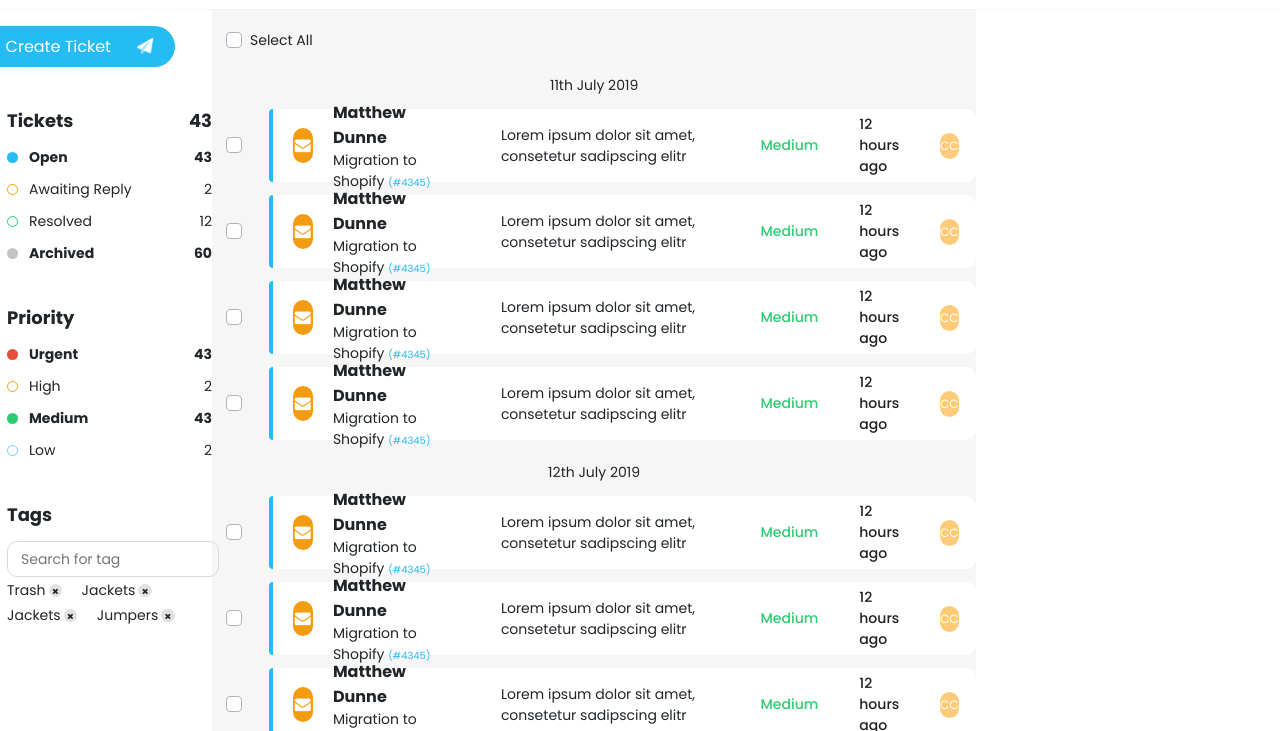
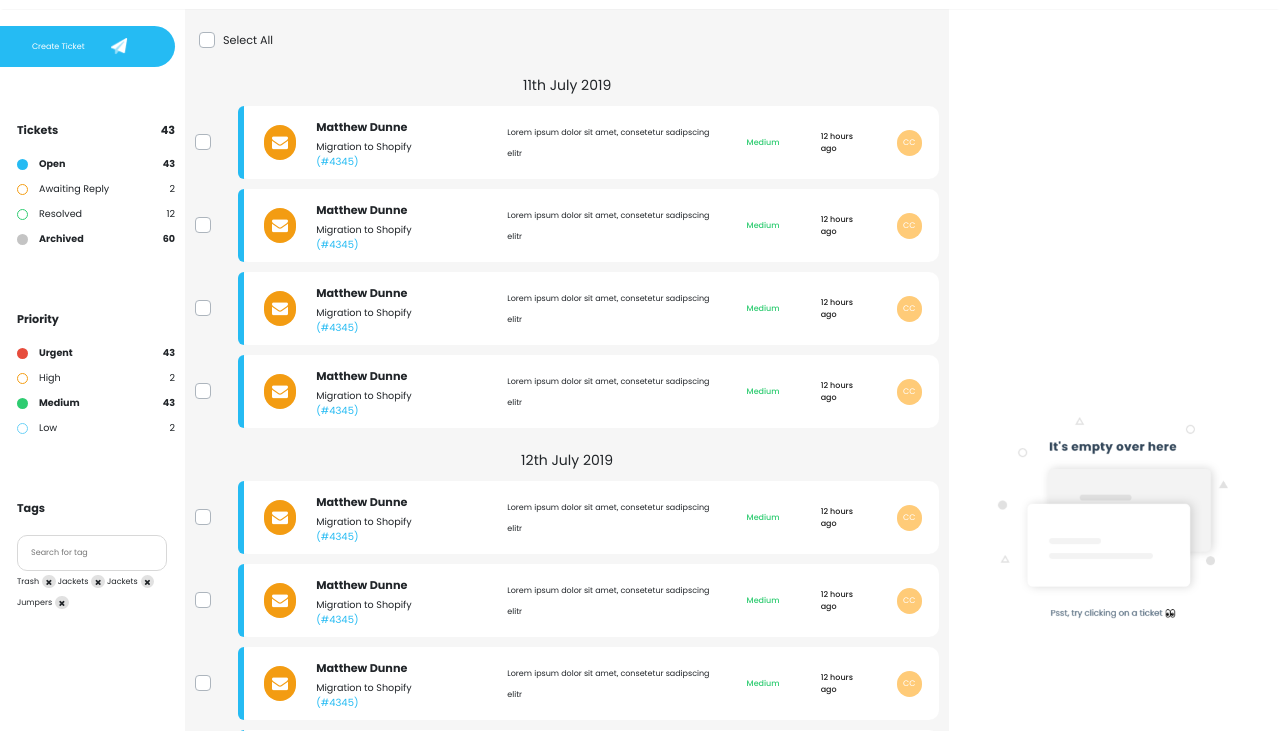
Before and after one commit to Nuptial/bootstrap4-sass-example, a website: page index.html in a window 1280 px wide. Shown: the part 53-784 px from the top of the page. Drawn offline with nearby package versions, Linux system fonts and the light colour scheme.

Commit message:
responsiveness added

```diff
--- a/index.html
+++ b/index.html
@@ -37,7 +37,7 @@
     </nav>
 
     <div class="row" style="position:relative;">
-        <div class="col-lg-2 col-md-4 p-0 d-none d-lg-block left-side-menu" style="max-width:258px">
+        <div class="col-lg-2 col-md-4 p-0 d-none d-lg-block left-side-menu">
             <div class="create-ticket-button">
                 Create Ticket
                 <img width="17.1" height="17.11" src="./assets/create-ticket-icon.png">
@@ -86,7 +86,7 @@
         <div class="col-lg-7 p-0 tickets col-md-12 col-sm-12">
             <div class="custom-control custom-checkbox select-all-checkbox d-lg-block d-none">
                 <input type="checkbox" class="custom-control-input" id="select-all">
-                <label class="custom-control-label" for="select-all">Select All</label>
+                <label class="custom-control-label select-all-label" for="select-all">Select All</label>
             </div>
             <div class="ticket-date">11th July 2019</div>
             <div class="ticket-container">
@@ -456,7 +456,7 @@
             </div>
         </div>
         <div class="col-lg-3 p-0 d-none d-lg-flex empty-container">
-            <img src="./assets/empty-ticket.png" width="355" height="311.69">
+            <img src="./assets/empty-ticket.png">
         </div>
         <div class="body-overlay"></div>
     </div>
--- a/main.sass
+++ b/main.sass
@@ -115,6 +115,9 @@ body
   border-top-right-radius: 25px
   border-bottom-right-radius: 25px
   cursor: pointer
+  @media only screen and (max-width: 1121px)
+    width: 160px
+
 
 .create-ticket-button img
   margin-left: 26.4px
@@ -123,6 +126,8 @@ body
   margin-left:22px
   margin-top:40px
   max-width:205px
+  @media only screen and (max-width: 1410px)
+    padding: 10px
   &:first-of-type
     margin-top:24px
 
@@ -131,6 +136,12 @@ body
   line-height: 21px
   &:nth-child(2n)
     margin-left: 15.3px
+  @media only screen and (max-width: 1683px)
+    font-size: 0.6rem
+  @media only screen and (max-width: 1410px)
+    font-size: 0.5rem
+    &:nth-child(2n)
+      margin-left: 0px
 
 .tag-remove
   background: #E1E1E1
@@ -146,6 +157,10 @@ body
 
 .category-title
   font-size:18px
+  @media only screen and (max-width: 1683px)
+    font-size: 1rem
+  @media only screen and (max-width: 1410px)
+    font-size: 0.7rem
   font-weight: bold
   line-height:27px
   display: flex
@@ -155,6 +170,10 @@ body
   display: flex
   align-items: center
   font-size:14px
+  @media only screen and (max-width: 1683px)
+    font-size: 0.9rem
+  @media only screen and (max-width: 1410px)
+    font-size: 0.6rem
   font-weight: 400
   cursor: pointer
   margin-bottom:11px
@@ -245,6 +264,11 @@ body
   padding:8px 0px 8px 13px
   border: 1px solid #D8D8D8
   border-radius:10px
+  @media only screen and (max-width: 1410px)
+    width: 150px
+    font-size: 0.5rem
+  @media only screen and (max-width: 1121px)
+    width: 125px
   &:placeholder
     color: #D9D9D9
 
@@ -252,11 +276,16 @@ body
   outline-width: 0
 /* Menu Ends */
 
+.select-all-label
+  @media only screen and (max-width: 1410px)
+    font-size: 0.7rem
+
 .tickets
   background: rgba(225, 225, 225, .3)
   overflow: scroll
   max-height: 1018px
   direction : rtl
+  max-width: 1085px
 
 .tickets::-webkit-scrollbar
   width: 6px
@@ -286,6 +315,8 @@ body
   position: relative
   margin-top: 13px
   direction: ltr
+  @media only screen and (max-width: 1410px)
+    margin: 10px
   &:first-of-type
     margin-top: 0px
   &:last-of-type
@@ -332,9 +363,21 @@ body
     font-size: 16px
     font-weight: bold
     line-height: 25px
+    @media only screen and (max-width: 1683px)
+      font-size: 1rem
+    @media only screen and (max-width: 1410px)
+      font-size: 0.7rem
+    @media only screen and (max-width: 1050px)
+      font-size: 0.5rem
+    @media only screen and (max-width: 990px)
+      font-size: 1rem
   .ticket-user-category
     font-size: 14px
     font-weight: 400
+    @media only screen and (max-width: 1683px)
+      font-size: 0.6rem
+    @media only screen and (max-width: 1410px)
+    font-size: 0.5rem
     span
       color: #25BBF3
       font-size: 10px
@@ -345,18 +388,31 @@ body
   font-weight: 400
   line-height: 21px
   margin-right: 29.7px
+  @media only screen and (max-width: 1683px)
+    font-size: 0.6rem
+  @media only screen and (max-width: 1410px)
+    font-size: 0.5rem
 
 .ticket-priority
   font-size:14px
   font-weight: 500
   color: #2ECC71
   margin-right: 41px
+  @media only screen and (max-width: 1683px)
+    font-size: 0.6rem
+  @media only screen and (max-width: 1410px)
+    font-size: 0.5rem
+    text-align: center
 
 .ticket-time
   font-size:14px
   color: #202020
   font-weight: 500
   margin-right:28px
+  @media only screen and (max-width: 1683px)
+    font-size: 0.6rem
+  @media only screen and (max-width: 1410px)
+    font-size: 0.5rem
 
 .ticket-user-icon
   background: #FFCB78
@@ -369,11 +425,22 @@ body
   border-radius: 25px
   margin-right: 17.5px
   font-size: 12px
+  @media only screen and (max-width: 1683px)
+    font-size:0.6rem
+  @media only screen and (max-width: 1410px)
+    font-size: 0.5rem
 
 .empty-container
   justify-content: center
   align-items: center
   cursor: pointer
+  max-width: 577px
+  img
+    width: 100%
+    max-width: 355px
+    height: auto
+    @media only screen and (max-width: 1410px)
+      width: 70%
 
 .mobile-fixed-button
   position: fixed
@@ -408,6 +475,14 @@ body
 
 .left-side-menu
   display: none
+  max-width: 258px
+  @media only screen and (max-width: 1683px)
+    font-size: 0.6rem
+  @media only screen and (max-width: 1410px)
+    font-size: 0.5rem
+    max-width: 200px
+  @media only screen and (max-width: 1121px)
+    max-width: 170px
   &.active
     @media only screen and (max-width: 760px)
       display: block !important
```
Also changed, not shown: main.css, 1 other file.
